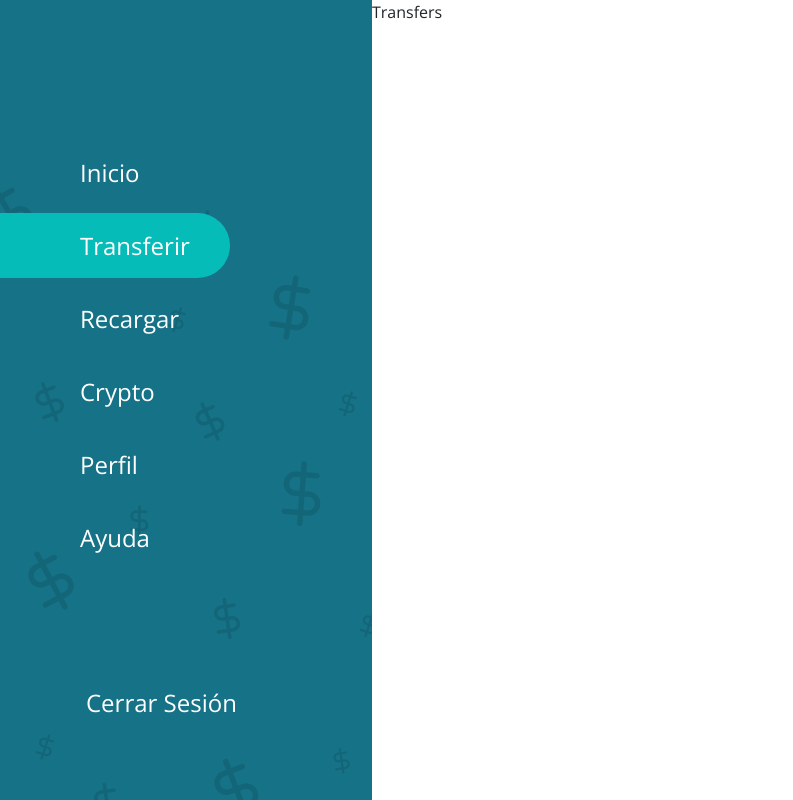
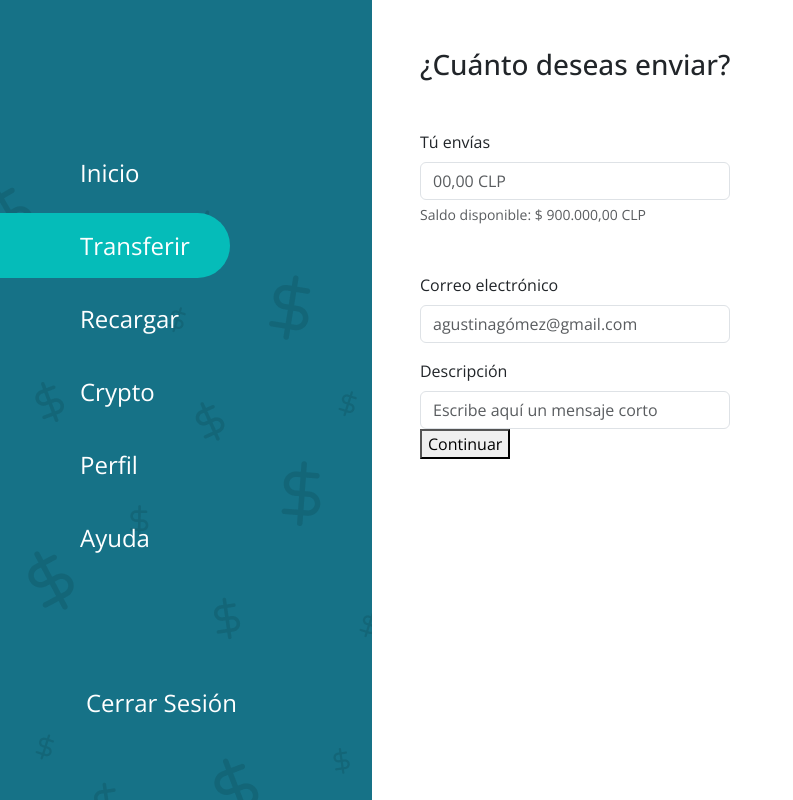
Before and after one commit to facundo1996/test-vita-wallet, a React (Create React App) app: page /transfers in a window 1280 px wide. Shown: the whole page, without its empty margins (0-793 px from the left). Built offline with nearby package versions, Linux system fonts and the light colour scheme; sample sign-in values are in the browser's storage.

Commit message:
Add the transfer page

```diff
--- /dev/null
+++ b/src/api.ts
@@ -0,0 +1,17 @@
+import axios from 'axios';
+
+export async function signIn(data: {password: string, email: string}): Promise<string> {
+
+  const headers = {
+
+  };
+
+  return await axios.post(`https://api.qa.vitawallet.io/api/auth/sign_in`, data, { headers })
+    .then(res => {
+      const token = res.headers['access-token']
+      return token;
+    })
+    .catch(error => {
+
+    })
+}
--- a/src/components/FormLogin.jsx
+++ b/src/components/FormLogin.jsx
@@ -1,7 +1,7 @@
 import React, { useContext, useState } from 'react'
 import { useNavigate } from 'react-router-dom'
-import axios from 'axios';
 import { LogInContext } from '../contexts/userContext'
+import { signIn } from '../api.ts'
 
 function FormLogin() {
   const { setAuth } = useContext(LogInContext)
@@ -9,23 +9,16 @@ function FormLogin() {
   const [password, setPassword] = useState('')
   const [email, setEmail] = useState('')
 
-  const login = async(e)=>{
+  const login = async (e) => {
     e.preventDefault()
     const data = {
       email: email,
-      password : password,
+      password: password,
       dev_mode: true
     }
-
-    const headers = {  };
-
-    const res = await axios.post(`https://api.qa.vitawallet.io/api/auth/sign_in`, data, {headers: headers})
-    if(res.status === 200){
-      const token = res.headers['access-token']
-      localStorage.setItem(`token`, JSON.stringify(token))
-      setAuth(token)
-      navigate('/')
-    }
+    const token = await signIn(data)
+    setAuth(token)
+    navigate('/')
   }
 
 
--- a/src/pages/Transfers.jsx
+++ b/src/pages/Transfers.jsx
@@ -1,8 +1,51 @@
 import React from 'react'
 
 function Transfers() {
+
+  function transferir(e){
+    e.preventDefault()
+  }
+
+
   return (
-    <div>Transfers</div>
+    <div className='ps-5'>
+      <h3 className='mt-5'>
+        ¿Cuánto deseas enviar?
+      </h3>
+      <form className='mt-5'>
+        <label htmlFor="exampleInputEmail1" className="form-label">Tú envías</label>
+        <input
+          placeholder='00,00 CLP'
+          type="number"
+          className="form-control"
+          id="exampleInputEmail1"
+          aria-describedby="basic-addon4"
+          autoComplete="username"
+        />
+        <div class="form-text" id="basic-addon4">Saldo disponible: $ 900.000,00 CLP</div>
+
+        <label htmlFor="inputEmail" className="form-label mt-5">Correo electrónico</label>
+        <input
+          placeholder='agustinagómez@gmail.com'
+          type="email"
+          className="form-control"
+          id="inputEmail"
+          autoComplete="username"
+        />
+
+        <label htmlFor="inputDescription" className="form-label mt-3">Descripción</label>
+        <input
+          placeholder='Escribe aquí un mensaje corto'
+          type="text"
+          className="form-control"
+          id="inputDescription"
+          aria-describedby="basic-addon4"
+          autoComplete="username"
+        />
+
+        <button onClick={(e)=> transferir(e)}>Continuar</button>
+      </form >
+    </div >
   )
 }
 
```
